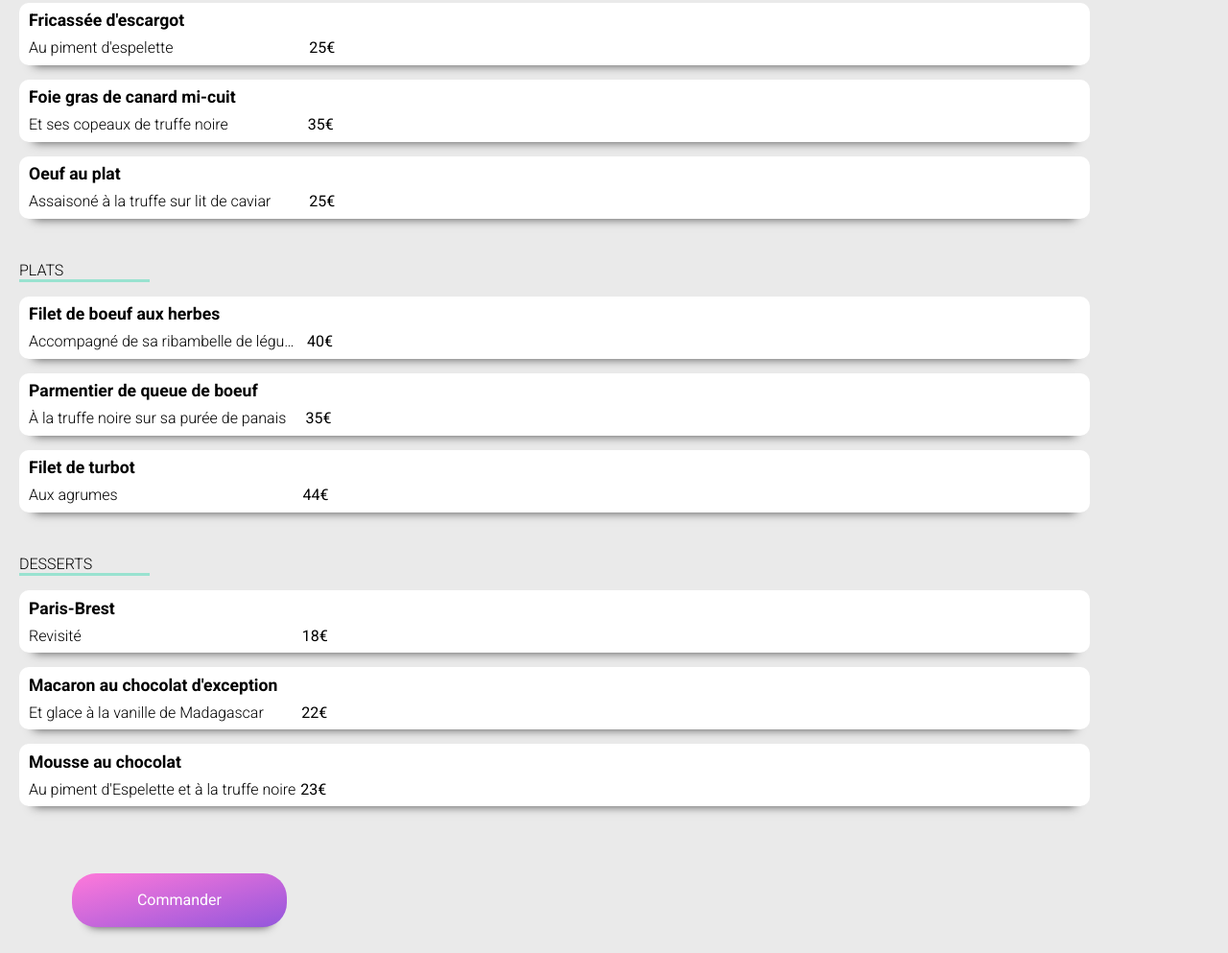
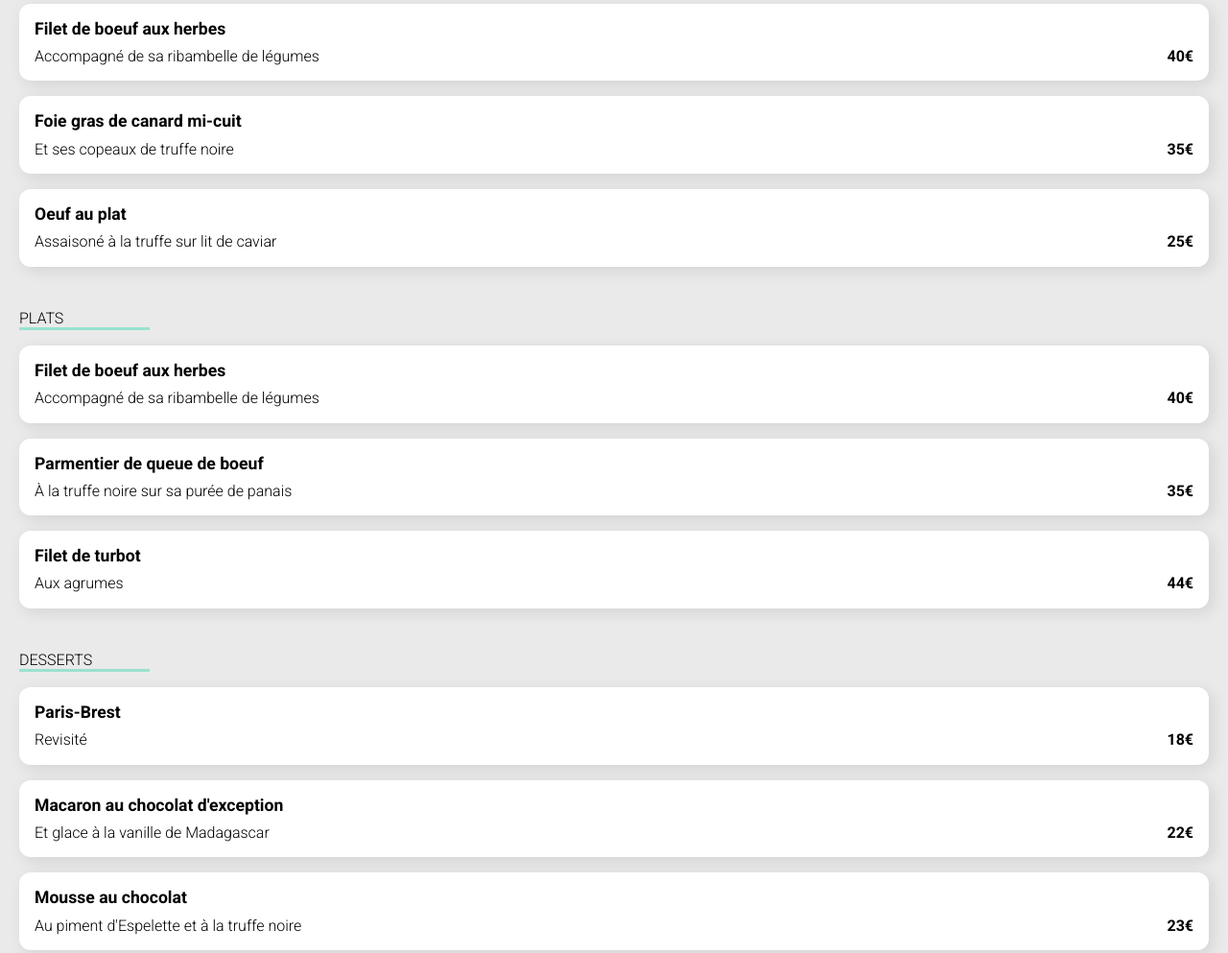
Before and after one commit to ToDestiny/AnthonyColas_3_12112021, a website: page html/menu1.html in a window 1280 px wide. Shown: the part 427-1420 px from the top of the page at 96% size. Drawn offline with nearby package versions, Linux system fonts and the light colour scheme; a web font is replaced by a local one.

Commit message:
redo menu 1 - confirmation OK

```diff
--- a/html/menu1.html
+++ b/html/menu1.html
@@ -55,85 +55,133 @@
 			<div class="menu1_container">
 				<h2>ENTRÉES</h2>
 				<hr class="menu1_line">
-				<div class="menu1_card row fadein1">
-					<div class="col">
-						<h3>Fricassée d'escargot</h3>
-						<p>Au piment d'espelette</p>
+
+				<section class="case fadein1">
+					<header class="case-header">
+						<h4 class="case-title">Filet de boeuf aux herbes</h4>
+						<p class="case-description">Accompagné de sa ribambelle de légumes</p>
+					</header>
+					<div class="case-price">40€</div>
+					<div class="case-confirmation">
+						<div class="case-wrap-icon">
+							<i class="case-icon fas fa-check"></i>
 						</div>
-					<p id="price1">25€</p>
 					</div>
+				</section>
 
-				<div class="menu1_card row fadein2">
-					<div class="col">
-						<h3>Foie gras de canard mi-cuit</h3>
-						<p>Et ses copeaux de truffe noire</p>
+				<section class="case fadein2">
+					<header class="case-header">
+						<h4 class="case-title">Foie gras de canard mi-cuit</h4>
+						<p class="case-description">Et ses copeaux de truffe noire</p>
+					</header>
+					<div class="case-price">35€</div>
+					<div class="case-confirmation">
+						<div class="case-wrap-icon">
+							<i class="case-icon fas fa-check"></i>
 						</div>
-					<p id="price2">35€</p>
 					</div>
+				</section>
 
-				<div class="menu1_card row fadein3">
-					<div class="col">
-						<h3>Oeuf au plat</h3>
-						<p>Assaisoné à la truffe sur lit de caviar</p>
+				<section class="case fadein3">
+					<header class="case-header">
+						<h4 class="case-title">Oeuf au plat</h4>
+						<p class="case-description">Assaisoné à la truffe sur lit de caviar</p>
+					</header>
+					<div class="case-price">25€</div>
+					<div class="case-confirmation">
+						<div class="case-wrap-icon">
+							<i class="case-icon fas fa-check"></i>
 						</div>
-					<p id="price3">25€</p>
 					</div>
+				</section>
 			</div>
 
 			<div class="menu1_container">
 				<h2>PLATS</h2>
 				<hr class="menu1_line">
-				<div class="menu1_card row fadein1">
-					<div class="col">
-						<h3>Filet de boeuf aux herbes</h3>
-						<p>Accompagné de sa ribambelle de légumes</p>
+
+				<section class="case fadein1">
+					<header class="case-header">
+						<h4 class="case-title">Filet de boeuf aux herbes</h4>
+						<p class="case-description">Accompagné de sa ribambelle de légumes</p>
+					</header>
+					<div class="case-price">40€</div>
+					<div class="case-confirmation">
+						<div class="case-wrap-icon">
+							<i class="case-icon fas fa-check"></i>
 						</div>
-					<p id="price4">40€</p>
 					</div>
+				</section>
 
-				<div class="menu1_card row fadein2">
-					<div class="col">
-						<h3>Parmentier de queue de boeuf</h3>
-						<p>À la truffe noire sur sa purée de panais</p>
+				<section class="case fadein2">
+					<header class="case-header">
+						<h4 class="case-title">Parmentier de queue de boeuf</h4>
+						<p class="case-description">À la truffe noire sur sa purée de panais</p>
+					</header>
+					<div class="case-price">35€</div>
+					<div class="case-confirmation">
+						<div class="case-wrap-icon">
+							<i class="case-icon fas fa-check"></i>
 						</div>
-					<p id="price5">35€</p>
 					</div>
+				</section>
 
-				<div class="menu1_card row fadein3">
-					<div class="col">
-						<h3>Filet de turbot</h3>
-						<p>Aux agrumes</p>
+				<section class="case fadein3">
+					<header class="case-header">
+						<h4 class="case-title">Filet de turbot</h4>
+						<p class="case-description">Aux agrumes</p>
+					</header>
+					<div class="case-price">44€</div>
+					<div class="case-confirmation">
+						<div class="case-wrap-icon">
+							<i class="case-icon fas fa-check"></i>
 						</div>
-					<p id="price6">44€</p>
 					</div>
+				</section>
 			</div>
 
 			<div class="menu1_container">
 				<h2>DESSERTS</h2>
 				<hr class="menu1_line">
-				<div class="menu1_card row fadein1">
-					<div class="col">
-						<h3>Paris-Brest</h3>
-						<p>Revisité</p>
+
+				<section class="case fadein1">
+					<header class="case-header">
+						<h4 class="case-title">Paris-Brest</h4>
+						<p class="case-description">Revisité</p>
+					</header>
+					<div class="case-price">18€</div>
+					<div class="case-confirmation">
+						<div class="case-wrap-icon">
+							<i class="case-icon fas fa-check"></i>
 						</div>
-					<p id="price7">18€</p>
 					</div>
+				</section>
 
-				<div class="menu1_card row fadein2">
-					<div class="col">
-						<h3>Macaron au chocolat d'exception</h3>
-						<p>Et glace à la vanille de Madagascar</p>
+				<section class="case fadein2">
+					<header class="case-header">
+						<h4 class="case-title">Macaron au chocolat d'exception</h4>
+						<p class="case-description">Et glace à la vanille de Madagascar</p>
+					</header>
+					<div class="case-price">22€</div>
+					<div class="case-confirmation">
+						<div class="case-wrap-icon">
+							<i class="case-icon fas fa-check"></i>
 						</div>
-					<p id="price8">22€</p>
 					</div>
+				</section>
 
-				<div class="menu1_card row fadein3">
-					<div class="col">
-						<h3>Mousse au chocolat</h3>
-						<p>Au piment d'Espelette et à la truffe noire</p>
+				<section class="case fadein3">
+					<header class="case-header">
+						<h4 class="case-title">Mousse au chocolat</h4>
+						<p class="case-description">Au piment d'Espelette et à la truffe noire</p>
+					</header>
+					<div class="case-price">23€</div>
+					<div class="case-confirmation">
+						<div class="case-wrap-icon">
+							<i class="case-icon fas fa-check"></i>
 						</div>
-					<p id="price9">23€</p>
 					</div>
+				</section>
 			</div>
 		</section>
 
--- a/sass/pages/_menu1.scss
+++ b/sass/pages/_menu1.scss
@@ -56,88 +56,6 @@
     background-color: $mint;
     border: none;
   }
-
-  &_card {
-    min-height: 65px;
-    width: 90%;
-    min-width: 340px;
-    background-color: $white;
-    border-radius: 10px;
-    margin: 15px 0 15px 0;
-    box-shadow: 0px 15px 10px -15px $box-shadow;
-    & h3 {
-      @include typo-btn($black);
-      font-size: 1.1em;
-      margin: 0 0 10px 10px;
-      border-style: none;
-      text-overflow: ellipsis;
-      overflow: hidden;
-      white-space: nowrap;
-    }
-    & p {
-      @include typo-menu;
-      max-width: 280px;
-      margin-left: 10px;
-      border-style: none;
-      text-overflow: ellipsis;
-      overflow: hidden;
-      white-space: nowrap;
-    }
-  }
-}
-
-#price1 {
-  transform: translate(120px, 15px);
-  font-weight: 400;
-  width: 100%;
-}
-
-#price2 {
-  transform: translate(65px, 15px);
-  font-weight: 400;
-  width: 100%;
-}
-
-#price3 {
-  transform: translate(30px, 15px);
-  font-weight: 400;
-  width: 100%;
-}
-
-#price4 {
-  transform: translate(0px, 15px);
-  font-weight: 400;
-  width: 100%;
-}
-
-#price5 {
-  transform: translate(10px, 15px);
-  font-weight: 400;
-  min-width: 100%;
-}
-
-#price6 {
-  transform: translate(165px, 15px);
-  font-weight: 400;
-  width: 100%;
-}
-
-#price7 {
-  transform: translate(185px, 15px);
-  font-weight: 400;
-  width: 100%;
-}
-
-#price8 {
-  transform: translate(15px, 15px);
-  font-weight: 400;
-  width: 100%;
-}
-
-#price9 {
-  transform: translate(-5px, 15px);
-  font-weight: 400;
-  width: 100%;
 }
 
 .fa-heart {
@@ -146,14 +64,6 @@
 
 .center {
   transform: translate(75px, 0px);
-}
-
-.no-display {
-  @include no-display;
-}
-
-.display {
-  @include display;
 }
 
 .row {
@@ -167,3 +77,108 @@
   display: flex;
   flex-direction: column;
 }
+
+// Test
+
+.submenu {
+  max-width: 100%;
+  overflow: hidden;
+  padding: 0 1rem;
+
+  &-title {
+    text-transform: uppercase;
+    position: relative;
+    padding-bottom: 0.5rem;
+    font-weight: normal;
+
+    &::after {
+      content: "";
+      width: 3rem;
+      height: 0.25rem;
+      background-color: $colour-tertiary;
+      position: absolute;
+      left: 0;
+      bottom: 0;
+    }
+  }
+}
+
+.case {
+  background-color: white;
+  padding: 1rem;
+  display: flex;
+  border-radius: 0.75rem;
+  margin: 1rem 0;
+  box-shadow: 0.25rem 0.25rem 1rem rgba(0, 0, 0, 0.1);
+  overflow: hidden;
+  cursor: pointer;
+  max-width: 100%;
+
+  &-header {
+    white-space: nowrap;
+    text-overflow: ellipsis;
+    overflow: hidden;
+    flex: 1;
+  }
+
+  &-title {
+    @include typo-btn($black);
+    font-size: 1.1em;
+    margin: 0;
+    white-space: nowrap;
+    text-overflow: ellipsis;
+    overflow: hidden;
+  }
+
+  &-description {
+    @include typo-menu;
+    margin: 0;
+    margin-top: 10px;
+    white-space: nowrap;
+    text-overflow: ellipsis;
+    overflow: hidden;
+  }
+
+  &-price {
+    @include typo-menu;
+    font-weight: bold;
+    display: flex;
+    justify-content: flex-end;
+    align-items: flex-end;
+    padding-left: 0.5rem;
+  }
+
+  &-confirmation {
+    background-color: $colour-tertiary;
+    margin: -1rem -5rem -1rem 1rem;
+    width: 4rem;
+    display: flex;
+    align-items: center;
+    justify-content: center;
+    transition-duration: 0.5s;
+  }
+
+  &:hover &-confirmation {
+    margin-right: -1rem;
+  }
+
+  &-wrap-icon {
+    height: 1.6rem;
+    width: 1.6rem;
+    background-color: white;
+    display: flex;
+    align-items: center;
+    justify-content: center;
+    border-radius: 100px;
+    transform: rotate(-180deg);
+    transition-duration: 1s;
+  }
+
+  &:hover &-wrap-icon {
+    transform: rotate(0);
+  }
+
+  &-icon {
+    color: $colour-tertiary;
+  }
+}
```
Also changed, not shown: public/css/app.css, 1 other file. Lines whose indentation alone changed are shown as unchanged.
